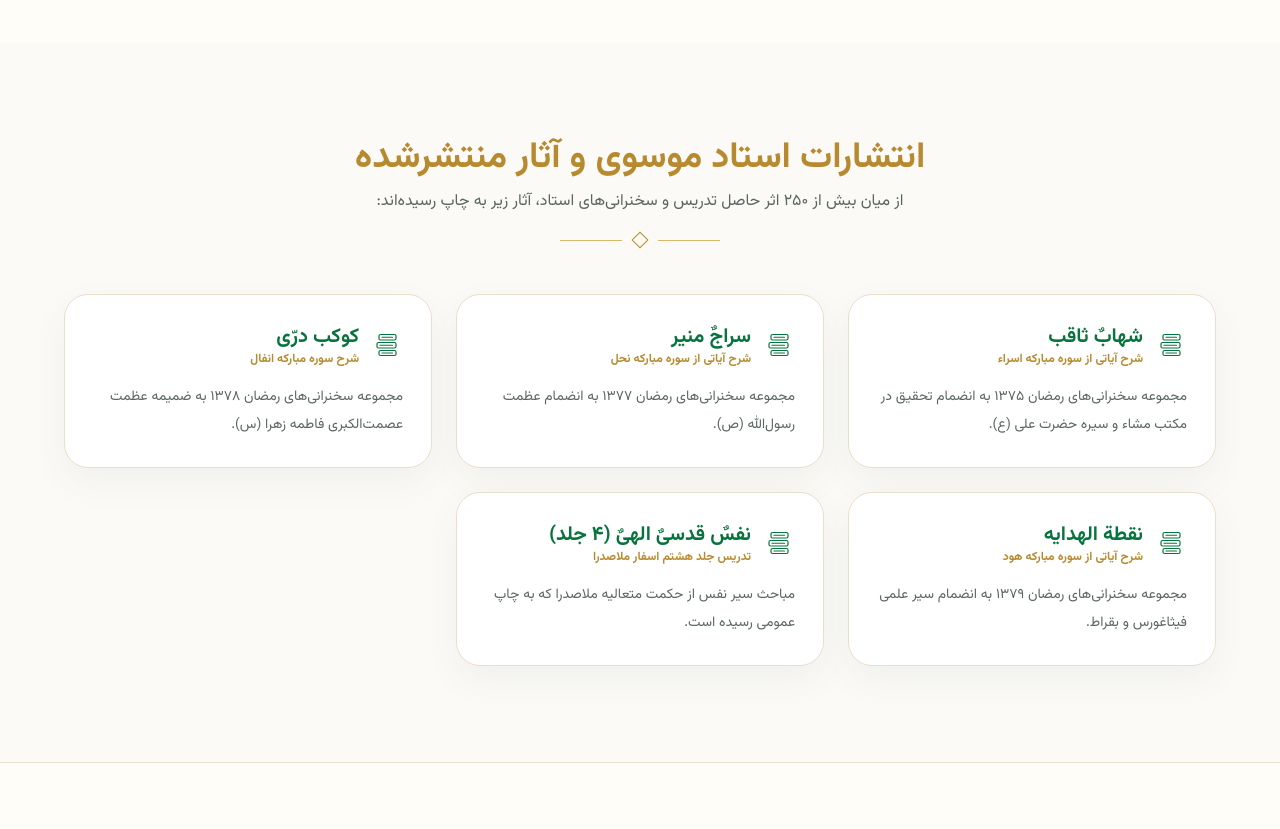
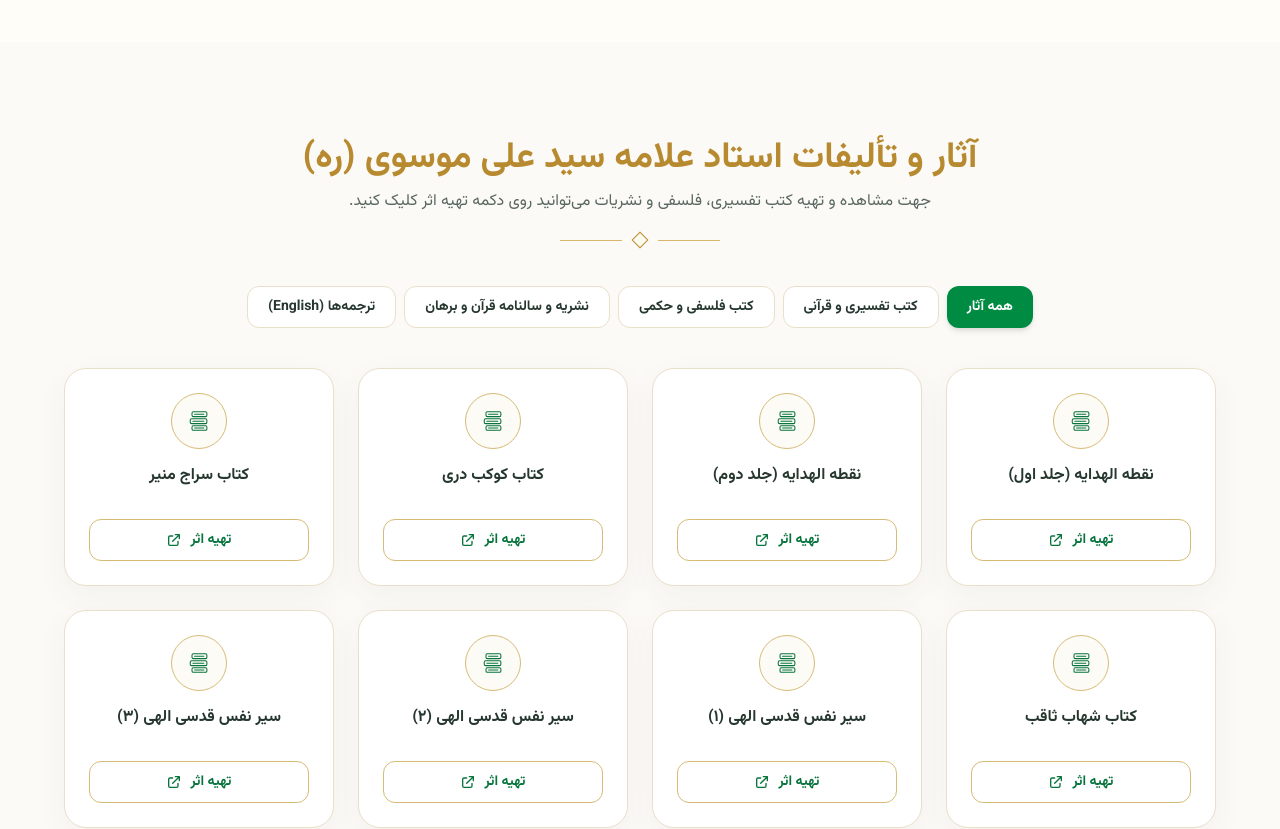
Before and after one commit to babaeifatemeh/Professor-Mousavi-AI, a Next.js app in the folder frontend/: page /about-us in a window 1280 px wide. Shown: the part 1980-2809 px from the top of the page. Built offline with nearby package versions, Linux system fonts and the light colour scheme.

Commit message:
Add About Us page

```diff
--- a/frontend/app/about-us/page.tsx
+++ b/frontend/app/about-us/page.tsx
@@ -1,3 +1,6 @@
+"use client";
+
+import { useState } from "react";
 import Image from "next/image";
 import Link from "next/link";
 
@@ -22,16 +25,6 @@ function BooksIcon({ className = "" }: IconProps) {
       <rect x="12" y="27" width="38" height="11" rx="3" stroke="currentColor" strokeWidth="2.4"/>
       <rect x="16" y="43" width="34" height="10" rx="3" stroke="currentColor" strokeWidth="2.4"/>
       <path d="M22 16.5h21M18 32.5h25M22 48h21" stroke="currentColor" strokeWidth="2.4" strokeLinecap="round"/>
-    </svg>
-  );
-}
-
-function WisdomIcon({ className = "" }: IconProps) {
-  return (
-    <svg viewBox="0 0 64 64" fill="none" className={className} aria-hidden="true">
-      <path d="M32 10 14 20l18 10 18-10L32 10Z" stroke="currentColor" strokeWidth="2.5" strokeLinejoin="round"/>
-      <path d="M18 24.5V40c0 6 6.3 11 14 11s14-5 14-11V24.5" stroke="currentColor" strokeWidth="2.4" strokeLinecap="round"/>
-      <path d="M32 30v21" stroke="currentColor" strokeWidth="2.4" strokeLinecap="round"/>
     </svg>
   );
 }
@@ -65,6 +58,42 @@ function Ornament() {
   );
 }
 
+// ساختار داده کتب و نشریات
+export interface Book {
+  id: string;
+  title: string;
+  category: 'tafsir' | 'falsafi' | 'english' | 'salnameh';
+  buyUrl: string;
+}
+
+export const BOOKS_DATA: Book[] = [
+  // کتب تفسیری و علوم قرآنی
+  { id: '1', title: 'نقطه الهدايه (جلد اول)', category: 'tafsir', buyUrl: 'https://www.ostad-mosavi.com/books/' },
+  { id: '2', title: 'نقطه الهدايه (جلد دوم)', category: 'tafsir', buyUrl: 'https://www.ostad-mosavi.com/books/' },
+  { id: '3', title: 'کتاب کوکب درى', category: 'tafsir', buyUrl: 'https://www.ostad-mosavi.com/books/' },
+  { id: '4', title: 'کتاب سراج منیر', category: 'tafsir', buyUrl: 'https://www.ostad-mosavi.com/books/' },
+  { id: '5', title: 'کتاب شهاب ثاقب', category: 'tafsir', buyUrl: 'https://www.ostad-mosavi.com/books/' },
+
+  // کتب فلسفی و حکمی (سلسله سیر نفس قدسی الهی)
+  { id: '6', title: 'سیر نفس قدسی الهی (۱)', category: 'falsafi', buyUrl: 'https://www.ostad-mosavi.com/books/' },
+  { id: '7', title: 'سیر نفس قدسی الهی (۲)', category: 'falsafi', buyUrl: 'https://www.ostad-mosavi.com/books/' },
+  { id: '8', title: 'سیر نفس قدسی الهی (۳)', category: 'falsafi', buyUrl: 'https://www.ostad-mosavi.com/books/' },
+  { id: '9', title: 'سیر نفس قدسی الهی (۴)', category: 'falsafi', buyUrl: 'https://www.ostad-mosavi.com/books/' },
+  { id: '10', title: 'سیر نفس قدسی الهی (۵) - ماهیت روح', category: 'falsafi', buyUrl: 'https://www.ostad-mosavi.com/books/' },
+
+  // ترجمه‌های انگلیسی
+  { id: '11', title: 'Kawkab Dorri _ Part 1', category: 'english', buyUrl: 'https://www.ostad-mosavi.com/books/' },
+  { id: '12', title: 'Kawkab Dorri _ Part 2', category: 'english', buyUrl: 'https://www.ostad-mosavi.com/books/' },
+
+  // سالنامه‌ها و دوفصلنامه‌های قرآن و برهان
+  { id: '13', title: 'سالنامه قرآن و برهان (شماره سه)', category: 'salnameh', buyUrl: 'https://quranoburhan.ir/' },
+  { id: '14', title: 'سالنامه قرآن و برهان (شماره چهار)', category: 'salnameh', buyUrl: 'https://quranoburhan.ir/' },
+  { id: '15', title: 'سالنامه قرآن و برهان (شماره پنج)', category: 'salnameh', buyUrl: 'https://quranoburhan.ir/' },
+  { id: '16', title: 'سالنامه قرآن و برهان (شماره شش)', category: 'salnameh', buyUrl: 'https://quranoburhan.ir/' },
+  { id: '17', title: 'دوفصلنامه قرآن و برهان (شماره یک)', category: 'salnameh', buyUrl: 'https://quranoburhan.ir/' },
+  { id: '18', title: 'دوفصلنامه قرآن و برهان (شماره دو)', category: 'salnameh', buyUrl: 'https://quranoburhan.ir/' },
+];
+
 const historyMilestones = [
   {
     date: "۳۱ تیر ۱۳۹۲",
@@ -83,34 +112,6 @@ const historyMilestones = [
   },
 ];
 
-const publishedBooks = [
-  {
-    title: "شهابٌ ثاقب",
-    subtitle: "شرح آیاتی از سوره مبارکه اسراء",
-    desc: "مجموعه سخنرانی‌های رمضان ۱۳۷۵ به انضمام تحقیق در مکتب مشاء و سیره حضرت علی (ع).",
-  },
-  {
-    title: "سراجٌ منیر",
-    subtitle: "شرح آیاتی از سوره مبارکه نحل",
-    desc: "مجموعه سخنرانی‌های رمضان ۱۳۷۷ به انضمام عظمت رسول‌الله (ص).",
-  },
-  {
-    title: "کوکب درّی",
-    subtitle: "شرح سوره مبارکه انفال",
-    desc: "مجموعه سخنرانی‌های رمضان ۱۳۷۸ به ضمیمه عظمت عصمت‌الکبری فاطمه زهرا (س).",
-  },
-  {
-    title: "نقطة الهدايه",
-    subtitle: "شرح آیاتی از سوره مبارکه هود",
-    desc: "مجموعه سخنرانی‌های رمضان ۱۳۷۹ به انضمام سیر علمی فیثاغورس و بقراط.",
-  },
-  {
-    title: "نفسٌ قدسیٌ الهیٌ (۴ جلد)",
-    subtitle: "تدریس جلد هشتم اسفار ملاصدرا",
-    desc: "مباحث سیر نفس از حکمت متعالیه ملاصدرا که به چاپ عمومی رسیده است.",
-  },
-];
-
 const activeCourses = [
   "مقدمات تفسیر (آموزش اصطلاحات و آشنایی با مفسران)",
   "مقدمات فلسفه (بررسی مکاتب مادی و الهی، مشاء، اشراق و حکمت متعالیه)",
@@ -123,6 +124,20 @@ const activeCourses = [
 ];
 
 export default function AboutHikmatSafiyyahPage() {
+  const [activeCategory, setActiveCategory] = useState<string>('all');
+
+  const categories = [
+    { id: 'all', label: 'همه آثار' },
+    { id: 'tafsir', label: 'کتب تفسیری و قرآنی' },
+    { id: 'falsafi', label: 'کتب فلسفی و حکمی' },
+    { id: 'salnameh', label: 'نشریه و سالنامه قرآن و برهان' },
+    { id: 'english', label: 'ترجمه‌ها (English)' },
+  ];
+
+  const filteredBooks = activeCategory === 'all'
+    ? BOOKS_DATA
+    : BOOKS_DATA.filter(b => b.category === activeCategory);
+
   return (
     <main dir="rtl" className="min-h-screen overflow-hidden bg-[#fbfaf7] text-[#26372f]">
       {/* بخش هیرو / معرفی اصلی مؤسسه */}
@@ -238,32 +253,63 @@ export default function AboutHikmatSafiyyahPage() {
         </div>
       </section>
 
-      {/* انتشارات و آثار چاپ شده */}
+      {/* انتشارات و آثار چاپ شده (همراه با قابلیت فیلتر دسته‌بندی) */}
       <section className="mx-auto max-w-7xl px-6 py-16 sm:px-10 lg:px-16 lg:py-24">
         <div className="text-center">
           <h2 className="text-3xl font-black text-[#b88a2f] sm:text-4xl">
-            انتشارات استاد موسوی و آثار منتشرشده
+            آثار و تألیفات استاد علامه سید علی موسوی (ره)
           </h2>
           <p className="mt-3 text-base text-[#59675f]">
-            از میان بیش از ۲۵۰ اثر حاصل تدریس و سخنرانی‌های استاد، آثار زیر به چاپ رسیده‌اند:
+            جهت مشاهده و تهیه کتب تفسیری، فلسفی و نشریات می‌توانید روی دکمه تهیه اثر کلیک کنید.
           </p>
           <Ornament />
         </div>
 
-        <div className="mt-12 grid gap-6 md:grid-cols-2 lg:grid-cols-3">
-          {publishedBooks.map((book, idx) => (
+        {/* دکمه‌های فیلتر دسته‌بندی */}
+        <div className="mt-10 flex flex-wrap justify-center gap-2">
+          {categories.map((cat) => (
+            <button
+              key={cat.id}
+              onClick={() => setActiveCategory(cat.id)}
+              className={`px-5 py-2.5 rounded-xl text-sm font-bold transition-all duration-200 ${
+                activeCategory === cat.id
+                  ? 'bg-[#008b43] text-white shadow-md'
+                  : 'bg-white border border-[#eadfc9] text-[#26372f] hover:bg-[#f9fbf7]'
+              }`}
+            >
+              {cat.label}
+            </button>
+          ))}
+        </div>
+
+        {/* شبکه نمایش کارت‌های کتاب */}
+        <div className="mt-10 grid grid-cols-1 sm:grid-cols-2 md:grid-cols-3 lg:grid-cols-4 gap-6">
+          {filteredBooks.map((book) => (
             <div
-              key={idx}
-              className="rounded-[24px] border border-[#eadfc9] bg-white p-7 shadow-[0_14px_35px_rgba(70,82,74,0.06)] transition hover:-translate-y-1"
+              key={book.id}
+              className="bg-white rounded-[22px] border border-[#eadfc9] p-6 shadow-[0_10px_30px_rgba(70,82,74,0.05)] hover:shadow-md transition-all flex flex-col justify-between items-center text-center"
             >
-              <div className="flex items-center gap-3 text-[#08743d]">
-                <BooksIcon className="h-8 w-8 flex-shrink-0" />
-                <div>
-                  <h3 className="text-xl font-black">{book.title}</h3>
-                  <p className="text-xs font-bold text-[#b88a2f]">{book.subtitle}</p>
+              <div>
+                <div className="w-14 h-14 mx-auto mb-4 rounded-full bg-[#fdfbf6] border border-[#d7bb76] flex items-center justify-center text-[#08743d]">
+                  <BooksIcon className="h-7 w-7" />
                 </div>
+
+                <h3 className="text-base font-black text-[#26372f] mb-2 leading-snug">
+                  {book.title}
+                </h3>
               </div>
-              <p className="mt-4 text-sm leading-7 text-[#5a6860]">{book.desc}</p>
+
+              <a
+                href={book.buyUrl}
+                target="_blank"
+                rel="noopener noreferrer"
+                className="mt-6 w-full py-2.5 px-4 border border-[#d7bb76] text-[#08743d] rounded-xl font-bold text-sm hover:bg-[#fdfbf6] transition-colors flex items-center justify-center gap-2"
+              >
+                <span>تهیه اثر</span>
+                <svg xmlns="http://www.w3.org/2000/svg" className="h-4 w-4" fill="none" viewBox="0 0 24 24" stroke="currentColor">
+                  <path strokeLinecap="round" strokeLinejoin="round" strokeWidth={2} d="M10 6H6a2 2 0 00-2 2v10a2 2 0 002 2h10a2 2 0 002-2v-4M14 4h6m0 0v6m0-6L10 14" />
+                </svg>
+              </a>
             </div>
           ))}
         </div>
```
